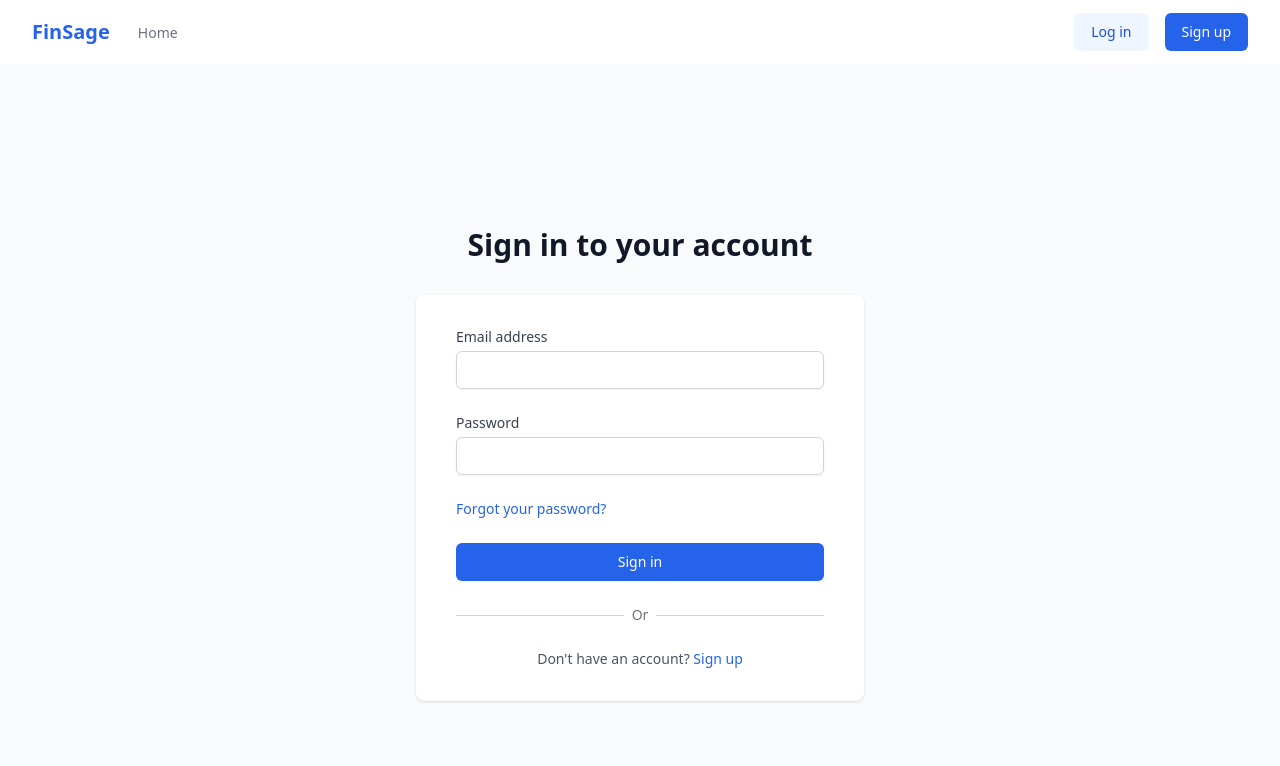
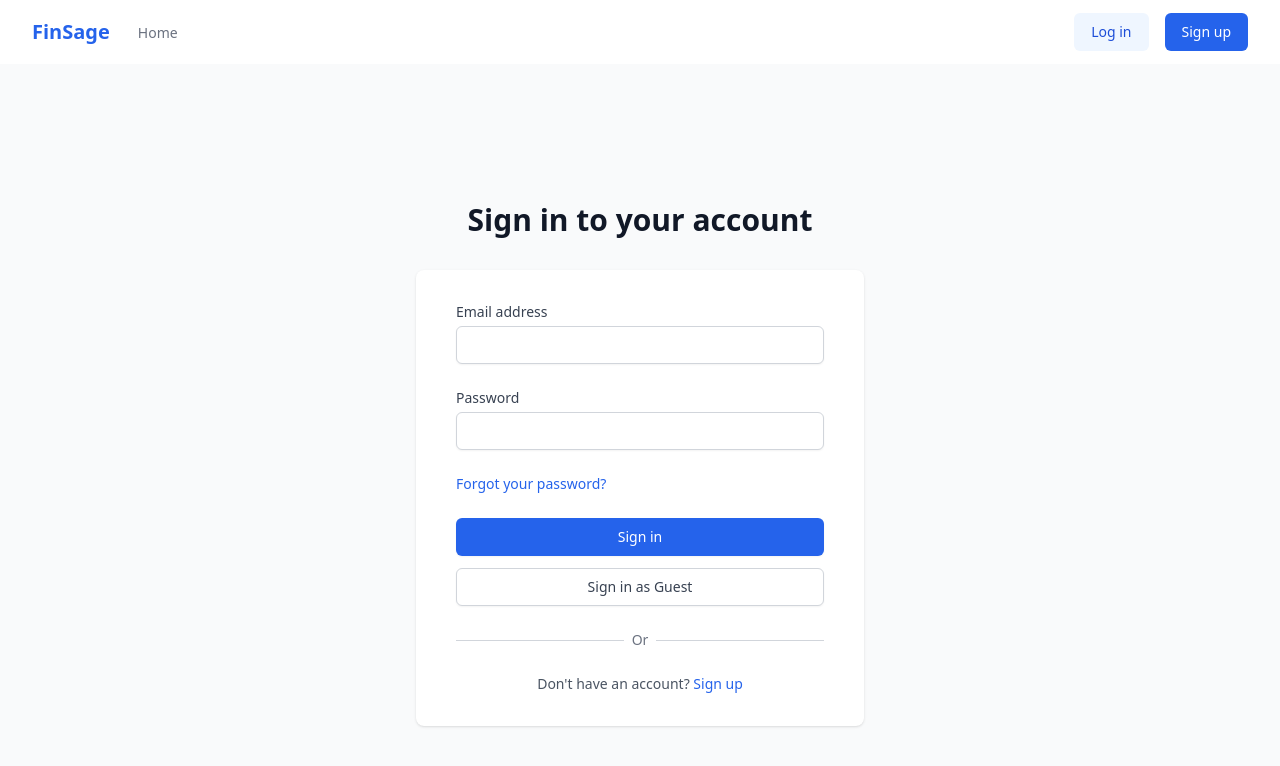
Before and after one commit to imRahul05/Fin_service, a React (Vite) app in the folder fin_service/: page /login in a window 1280 px wide. Shown: the top 766 px of the page. Built offline with nearby package versions, Linux system fonts and the light colour scheme; no server answers.

Commit message:
feat: enhance Login component with loading states for regular and guest sign-in

```diff
--- a/fin_service/src/components/common/Navbar.jsx
+++ b/fin_service/src/components/common/Navbar.jsx
@@ -52,7 +52,9 @@ function Navbar() {
         <div className="flex justify-between h-16">
           <div className="flex">
             <div className="flex-shrink-0 flex items-center">
-              <Link to="/" className="text-xl font-bold text-blue-600">FinSage</Link>
+              <Link to="/" className="text-xl font-bold text-blue-600">
+                FinSage
+              </Link>
             </div>
             <div className="hidden sm:ml-6 sm:flex sm:space-x-8">
               {/* Navigation Links */}
@@ -127,21 +129,30 @@ function Navbar() {
                     <span className="sr-only">Open user menu</span>
                     <span className="inline-flex items-center justify-center h-8 w-8 rounded-full bg-blue-100">
                       <span className="text-sm font-medium leading-none text-blue-700">
-                        {currentUser.email && currentUser.email.charAt(0).toUpperCase()}
+                        {currentUser.email &&
+                          (() => {
+                            const username = currentUser.email.split("@")[0];
+                            return (
+                              username.charAt(0).toUpperCase() +
+                              username.charAt(username.length - 1)
+                            );
+                          })()}
                       </span>
                     </span>
                   </button>
                 </div>
                 {isProfileOpen && (
                   <div
-                    className="origin-top-right absolute right-0 mt-2 w-48 rounded-md shadow-lg py-1 bg-white ring-1 ring-black ring-opacity-5 focus:outline-none"
+                    className="origin-top-right absolute right-0 mt-2 w-48 rounded-md shadow-lg py-1 bg-white ring-1 ring-black ring-opacity-5 focus:outline-none z-50"
                     role="menu"
                     aria-orientation="vertical"
                     aria-labelledby="user-menu"
                   >
                     <div className="block px-4 py-2 text-xs text-gray-500">
                       Signed in as
-                      <div className="font-bold text-gray-700 truncate">{currentUser.email}</div>
+                      <div className="font-bold text-gray-700 truncate">
+                        {currentUser.email}
+                      </div>
                     </div>
                     <Link
                       to="/profile"
@@ -149,7 +160,7 @@ function Navbar() {
                       role="menuitem"
                       onClick={() => setIsProfileOpen(false)}
                     >
-                     Profile
+                      Profile
                     </Link>
                     <Link
                       to="/finance-input"
@@ -305,7 +316,8 @@ function Navbar() {
               <div className="flex-shrink-0">
                 <span className="inline-flex items-center justify-center h-10 w-10 rounded-full bg-blue-100">
                   <span className="text-sm font-medium leading-none text-blue-700">
-                    {currentUser.email && currentUser.email.charAt(0).toUpperCase()}
+                    {currentUser.email &&
+                      currentUser.email.charAt(0).toUpperCase()}
                   </span>
                 </span>
               </div>
--- a/fin_service/src/pages/Login.jsx
+++ b/fin_service/src/pages/Login.jsx
@@ -7,23 +7,36 @@ function Login() {
   const passwordRef = useRef();
   const { login } = useAuth();
   const [error, setError] = useState("");
-  const [loading, setLoading] = useState(false);
+  const [loadingStates, setLoadingStates] = useState({
+    isLoadingRegular: false,
+    isLoadingGuest: false,
+  });
   const navigate = useNavigate();
 
-  async function handleSubmit(e) {
+  async function handleSubmit(e, isGuest = false) {
     e.preventDefault();
 
     try {
       setError("");
-      setLoading(true);
+      setLoadingStates({
+        isLoadingRegular: !isGuest,
+        isLoadingGuest: isGuest
+      });
+
       await login(emailRef.current.value, passwordRef.current.value);
       navigate("/dashboard");
     } catch (error) {
       setError("Failed to sign in: " + (error.message || "Please check your credentials"));
     } finally {
-      setLoading(false);
+      setLoadingStates({
+        isLoadingRegular: false,
+        isLoadingGuest: false
+      });
     }
   }
+
+  // Determine if any loading state is active
+  const isLoading = loadingStates.isLoadingRegular || loadingStates.isLoadingGuest;
 
   return (
     <div className="min-h-screen bg-gray-50 flex flex-col justify-center py-12 sm:px-6 lg:px-8">
@@ -39,7 +52,7 @@ function Login() {
             </div>
           )}
 
-          <form className="space-y-6" onSubmit={handleSubmit}>
+          <form className="space-y-6" onSubmit={(e) => handleSubmit(e, false)}>
             <div>
               <label htmlFor="email" className="block text-sm font-medium text-gray-700">
                 Email address
@@ -85,10 +98,33 @@ function Login() {
             <div>
               <button
                 type="submit"
-                disabled={loading}
+                disabled={isLoading}
                 className="w-full flex justify-center py-2 px-4 border border-transparent rounded-md shadow-sm text-sm font-medium text-white bg-blue-600 hover:bg-blue-700 focus:outline-none focus:ring-2 focus:ring-offset-2 focus:ring-blue-500"
               >
-                {loading ? "Signing in..." : "Sign in"}
+                {loadingStates.isLoadingRegular ? (
+                  <><svg className="animate-spin -ml-1 mr-2 h-4 w-4 text-white" xmlns="http://www.w3.org/2000/svg" fill="none" viewBox="0 0 24 24">
+                    <circle className="opacity-25" cx="12" cy="12" r="10" stroke="currentColor" strokeWidth="4"></circle>
+                    <path className="opacity-75" fill="currentColor" d="M4 12a8 8 0 018-8V0C5.373 0 0 5.373 0 12h4zm2 5.291A7.962 7.962 0 014 12H0c0 3.042 1.135 5.824 3 7.938l3-2.647z"></path>
+                  </svg> Signing in...</>
+                ) : "Sign in"}
+              </button>
+
+              <button
+                type="button"
+                disabled={isLoading}
+                onClick={(e) => {
+                  emailRef.current.value = "abc@gmail.com";
+                  passwordRef.current.value = "abc@gmail.com";
+                  handleSubmit(e, true);
+                }}
+                className="w-full mt-3 flex justify-center py-2 px-4 border border-gray-300 rounded-md shadow-sm text-sm font-medium text-gray-700 bg-white hover:bg-gray-50 focus:outline-none focus:ring-2 focus:ring-offset-2 focus:ring-blue-500"
+              >
+                {loadingStates.isLoadingGuest ? (
+                  <><svg className="animate-spin -ml-1 mr-2 h-4 w-4 text-gray-700" xmlns="http://www.w3.org/2000/svg" fill="none" viewBox="0 0 24 24">
+                    <circle className="opacity-25" cx="12" cy="12" r="10" stroke="currentColor" strokeWidth="4"></circle>
+                    <path className="opacity-75" fill="currentColor" d="M4 12a8 8 0 018-8V0C5.373 0 0 5.373 0 12h4zm2 5.291A7.962 7.962 0 014 12H0c0 3.042 1.135 5.824 3 7.938l3-2.647z"></path>
+                  </svg> Signing in as Guest...</>
+                ) : "Sign in as Guest"}
               </button>
             </div>
           </form>
```
